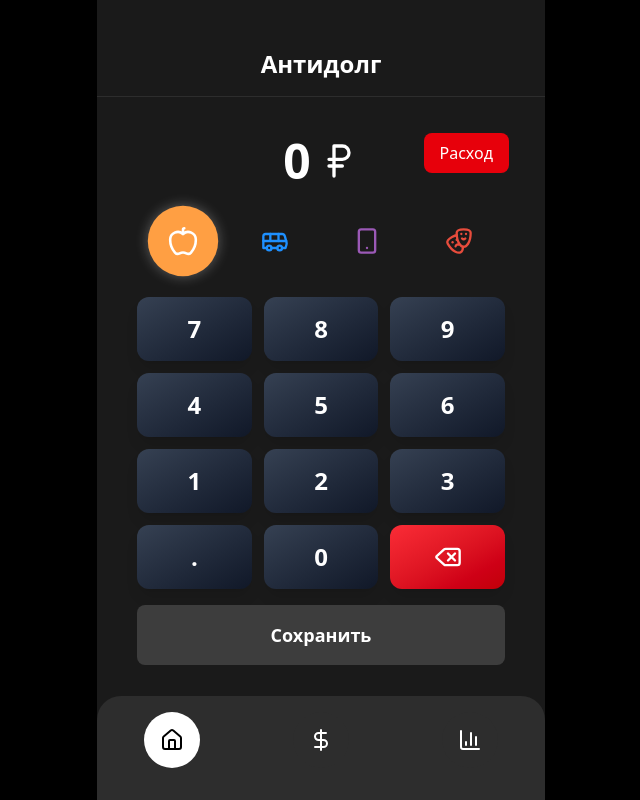
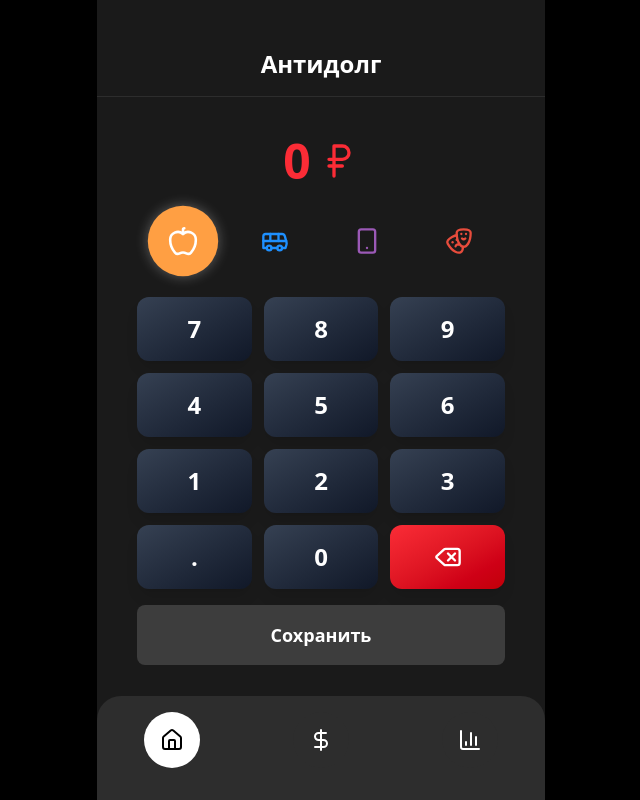
Before and after one commit to ivndya/anti-debt-react, a React (Vite) app in the folder web/: page / in a window 1280 px wide. Shown: the whole page, without its empty margins (319-959 px from the left). Built offline with nearby package versions, Linux system fonts and the light colour scheme.

Commit message:
fix: remove transaction button in favor of clicking the amount itself

```diff
--- a/web/src/pages/home/components/transcation-number-pad/TransactionNumberPad.tsx
+++ b/web/src/pages/home/components/transcation-number-pad/TransactionNumberPad.tsx
@@ -39,16 +39,13 @@ export const TransactionNumberPad = () => {
   return (
     <>
       <div className="p-6 mb-4 relative">
-        <button
+        <div
           onClick={toggleTransactionType}
-          className={`px-4 py-2 rounded-lg absolute top-5 right-5
-            ${transactionType === 'expense' ? 'bg-red-600 text-white' : 'bg-green-600 text-white'}`}
+          className={`text-5xl font-bold text-center mb-6 flex items-center justify-center gap-2
+            ${transactionType === 'expense' ? 'text-red-500' : 'text-green-400'}`}
         >
-          {transactionType === 'expense' ? 'Расход' : 'Доход'}
-        </button>
-        <div className="text-5xl font-bold text-center mb-6 text-white flex items-center justify-center gap-2">
           <span>{amount.includes('.') ? parseFloat(amount).toFixed(2) : amount}</span>
-          <RussianRuble size={40} color="white" />
+          <RussianRuble size={40} />
         </div>
 
         <CategoryTabs
```
